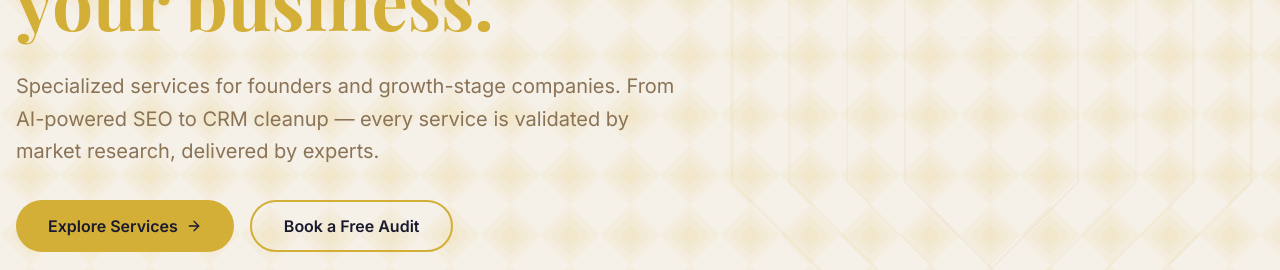
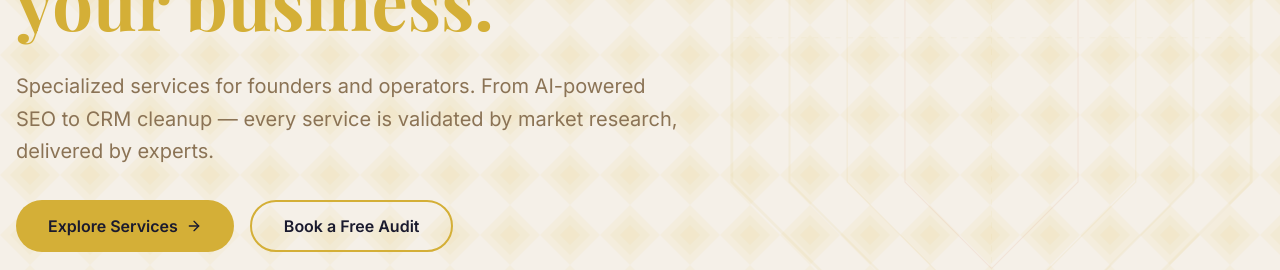
Before and after one commit to tokenportal/axion-dir, a Next.js app: page / in a window 1280 px wide. Shown: the part 395-665 px from the top of the page. Built offline with nearby package versions, Linux system fonts and the light colour scheme; no server answers; the database is empty; a web font is replaced by a local one.

Commit message:
fix: unify copy to founders and operators across homepage and llms routes

```diff
--- a/app/llms-full.txt/route.ts
+++ b/app/llms-full.txt/route.ts
@@ -39,7 +39,7 @@ ${faqs ? `**FAQs:**\n${faqs}` : ""}`;
 
   const text = `# Axion Directory — Full Content
 
-> Axion Directory offers specialized, research-backed business services for founders and growth-stage companies. Services range from AI SEO optimization to CRM data cleanup, QuickBooks migration, LinkedIn ghostwriting, and more. Every service is validated against real market demand before launch.
+> Axion Directory offers specialized, research-backed business services for founders and operators. Services range from AI SEO optimization to CRM data cleanup, QuickBooks migration, LinkedIn ghostwriting, and more. Every service is validated against real market demand before launch.
 
 Base URL: ${baseUrl}
 Services count: ${(services ?? []).length}
--- a/app/llms.txt/route.ts
+++ b/app/llms.txt/route.ts
@@ -17,7 +17,7 @@ export async function GET() {
 
   const text = `# Axion Directory
 
-> Axion Directory is a specialized business services platform offering research-backed, founder-led services for growth-stage companies and entrepreneurs. Every service is validated against real market demand data before we offer it.
+> Axion Directory is a specialized business services platform offering research-backed, founder-led services for founders and operators. Every service is validated against real market demand data before we offer it.
 
 ## Services
 
--- a/app/page.tsx
+++ b/app/page.tsx
@@ -94,7 +94,7 @@ export default async function HomePage() {
 
             <ScrollFadeIn delay={200}>
               <p className="text-lg md:text-xl mb-8 leading-relaxed" style={{ color: "#8B7355" }}>
-                Specialized services for founders and growth-stage companies. From AI-powered SEO to CRM cleanup — every service is validated by market research, delivered by experts.
+                Specialized services for founders and operators. From AI-powered SEO to CRM cleanup — every service is validated by market research, delivered by experts.
               </p>
             </ScrollFadeIn>
 
```
